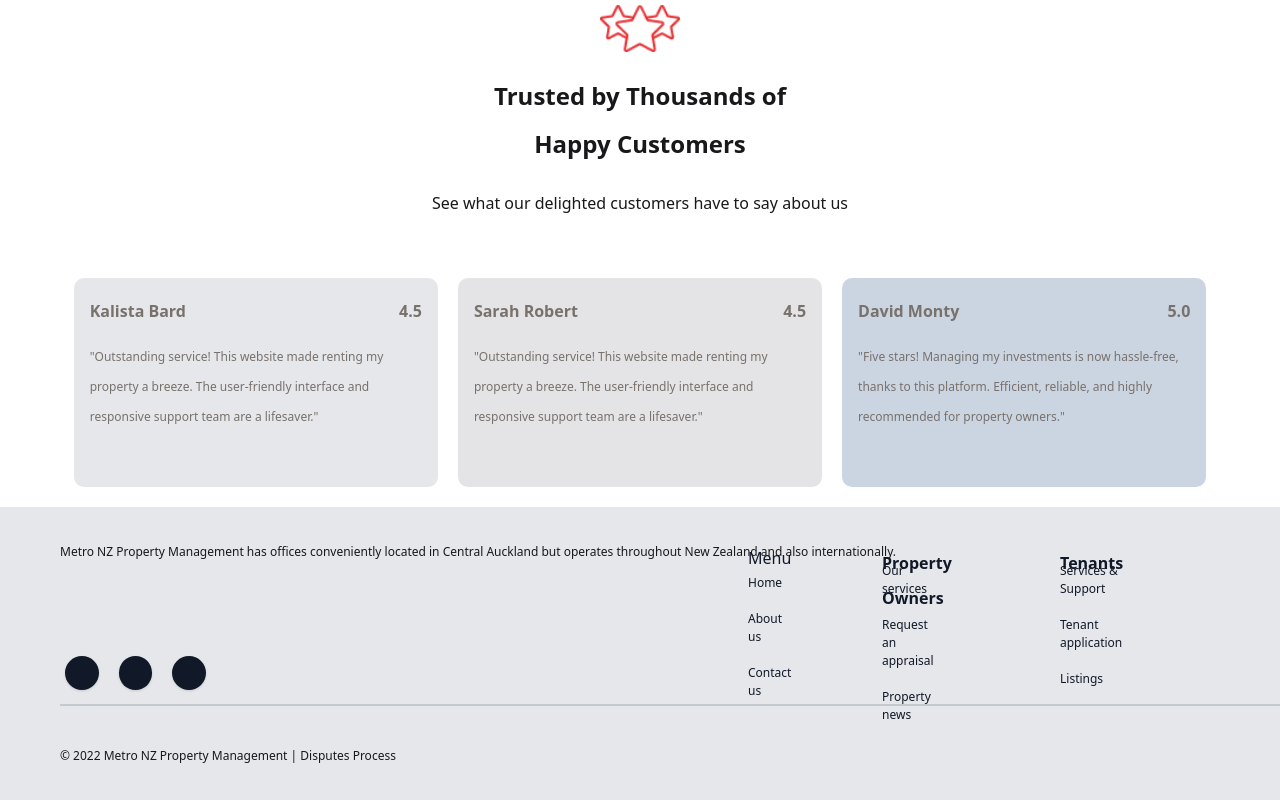
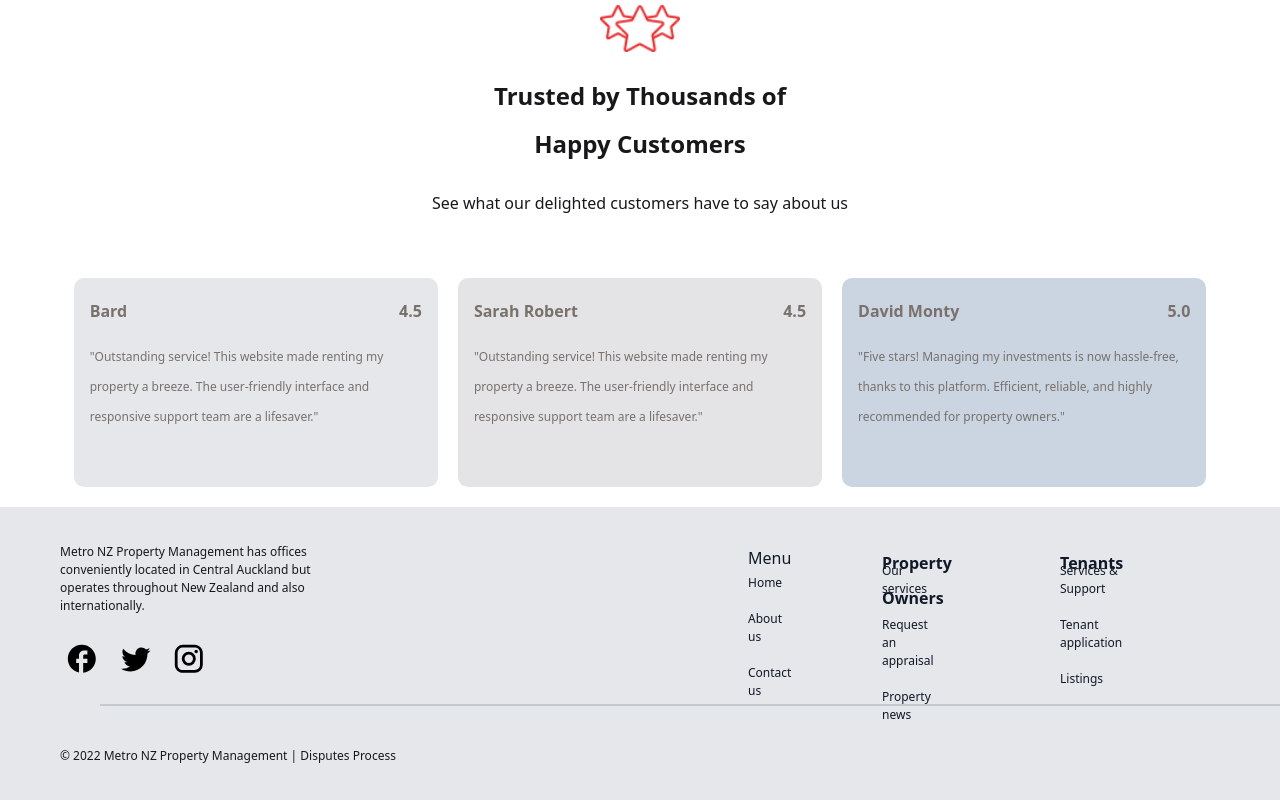
Before and after one commit to HelenaMission/Mission5-Kelsie-Helena, a React (Create React App) app in the folder M5-frontend/: page / in a window 1280 px wide. Shown: the part 1689-2489 px from the top of the page. Built offline with nearby package versions, Linux system fonts and the light colour scheme; no server answers.

Commit message:
homepage updates

```diff
--- a/M5-frontend/src/components/kelsieComponents/homePage/Footer.jsx
+++ b/M5-frontend/src/components/kelsieComponents/homePage/Footer.jsx
@@ -1,3 +1,7 @@
+import FacebookRoundedIcon from "@mui/icons-material/FacebookRounded";
+import InstagramIcon from "@mui/icons-material/Instagram";
+import TwitterIcon from "@mui/icons-material/Twitter";
+
 const Footer = () => {
   return (
     <div className="bg-gray-200 h-[293px] relative">
@@ -48,29 +52,26 @@ const Footer = () => {
       </div>
       <div
         className="absolute left-[1380px] top-[199px] -rotate-180 border border-slate-600 border-opacity-20 origin-top-left"
-        style={{ width: "1320px", height: "0px" }}
+        style={{ width: "100vw", height: "0px" }}
       ></div>
       <div className="absolute left-[60px] top-[-0.14px]" />
-      <div className="absolute left-[60px] top-[36px] text-zinc-900 text-xs font-normal font-['Plus Jakarta Sans'] leading-normal">
+      <div className="absolute left-[60px] top-[36px] w-[270px] text-zinc-900 text-xs font-normal font-['Plus Jakarta Sans'] leading-normal">
         Metro NZ Property Management has offices conveniently located in Central
         Auckland but operates throughout New Zealand and also internationally.
       </div>
-      <div className="absolute left-[65px] top-[149px]">
-        <div
-          className="absolute bg-gray-900 rounded-full shadow"
-          style={{ width: "33.60px", height: "33.60px" }}
+      <div className="absolute left-[65px] top-[135px]">
+        <FacebookRoundedIcon
+          style={{ width: "33.60px", height: "33.60px", color: "#000" }}
         />
       </div>
-      <div className="absolute left-[118.60px] top-[149px]">
-        <div
-          className="absolute bg-gray-900 rounded-full shadow"
-          style={{ width: "33.60px", height: "33.60px" }}
+      <div className="absolute left-[118.60px] top-[135px]">
+        <TwitterIcon
+          style={{ width: "33.60px", height: "33.60px", color: "#000" }}
         />
       </div>
-      <div className="absolute left-[172.20px] top-[149px]">
-        <div
-          className="absolute bg-gray-900 rounded-full shadow"
-          style={{ width: "33.60px", height: "33.60px" }}
+      <div className="absolute left-[172.20px] top-[135px]">
+        <InstagramIcon
+          style={{ width: "33.60px", height: "33.60px", color: "#000" }}
         />
       </div>
     </div>
--- a/M5-frontend/src/components/kelsieComponents/homePage/Hero.jsx
+++ b/M5-frontend/src/components/kelsieComponents/homePage/Hero.jsx
@@ -2,7 +2,7 @@ import hero from "../../../images/homePage/hero.png";
 
 const Hero = () => {
   return (
-    <section className="relative w-1280 h-710">
+    <section className="relative h-710">
       <img src={hero} alt="Hero" className="w-full h-full object-cover" />
       <div className="absolute top-0 left-0 right-0 bottom-0 flex flex-col justify-center items-center text-center">
         <h1
--- a/M5-frontend/src/components/kelsieComponents/homePage/Reviews.jsx
+++ b/M5-frontend/src/components/kelsieComponents/homePage/Reviews.jsx
@@ -2,7 +2,7 @@ import StarImage from "../../../images/homePage/star.png";
 
 const Reviews = () => {
   return (
-    <div className="bg-white w-[1280px]">
+    <div className="bg-white ">
       <div className="flex flex-col items-center justify-center py-10">
         <img src={StarImage} alt="Star" className="w-20 h-auto" />
 
@@ -23,7 +23,7 @@ const Reviews = () => {
             4.5
           </div>
           <div className="text-stone-500 text-base font-bold font-['Plus Jakarta Sans'] leading-[35px] mx-4 mt-4 absolute top-0 left-0">
-            Kalista Bard
+            Bard
           </div>
           <br /> <br />
           <div className="text-stone-500 text-xs font-normal font-['Plus Jakarta Sans'] leading-[30px] mx-4 mt-4">
--- a/M5-frontend/src/components/kelsieComponents/homePage/Sponsors.jsx
+++ b/M5-frontend/src/components/kelsieComponents/homePage/Sponsors.jsx
@@ -7,7 +7,7 @@ import topReviewsLogo from "../../../images/homePage/topReviewsLogo.png";
 
 const Sponsors = () => {
   return (
-    <section className="bg-gray-200 w-1280 h-92 flex items-center justify-between px-6 py-2">
+    <section className="bg-gray-200 h-92 flex items-center justify-between px-6 py-2">
       <img src={imEnoughLogo} alt="Logo 1" className="w-1/6 p-6 h-40" />
       <img src={westpacLogo} alt="Logo 2" className="w-1/6 p-6 h-40" />
       <img src={reaLogo} alt="Logo 3" className="w-1/6 p-6 h-40" />
```
Also changed, not shown: 2 other files (tests, documents, lock files or other folders).
